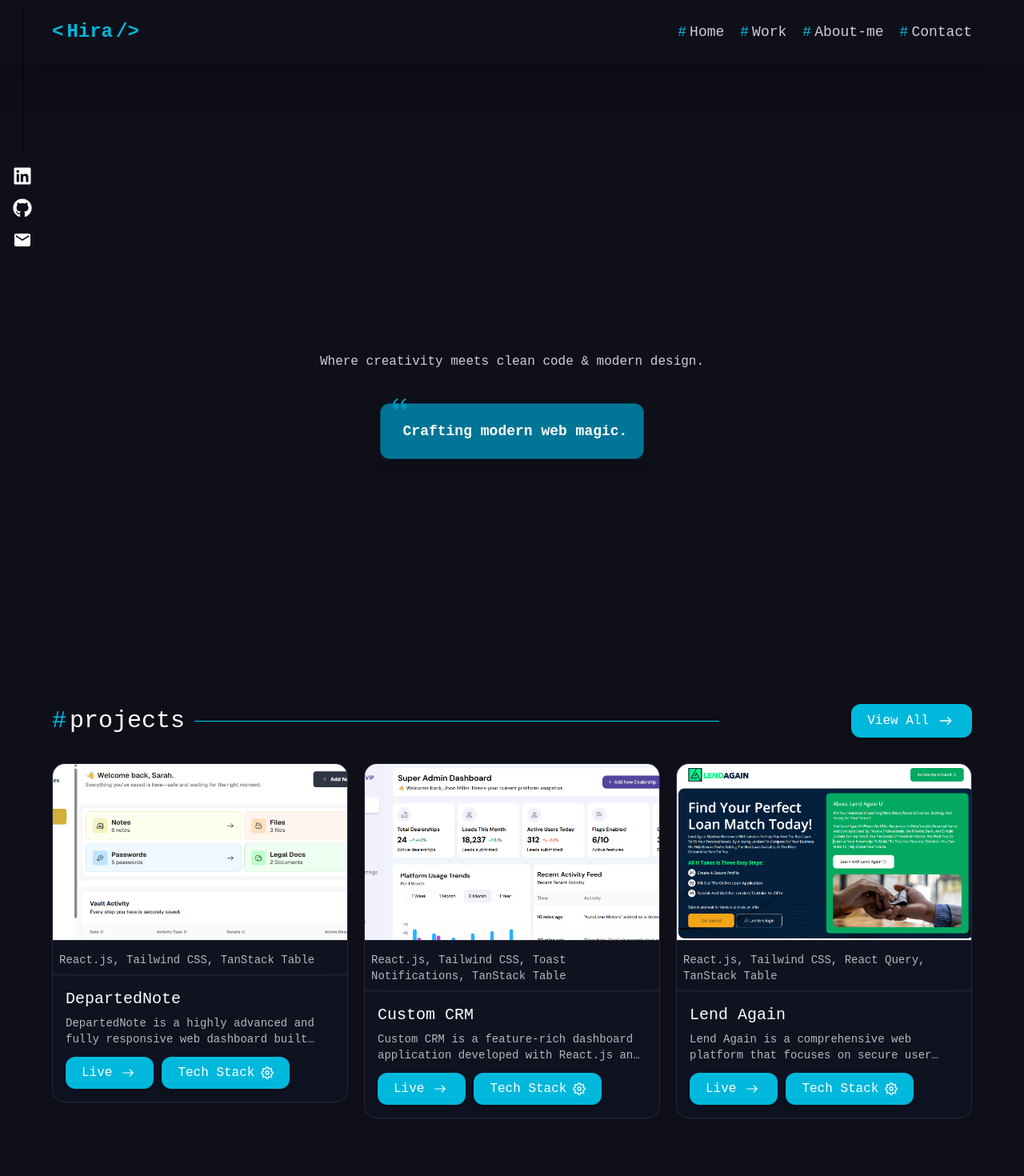
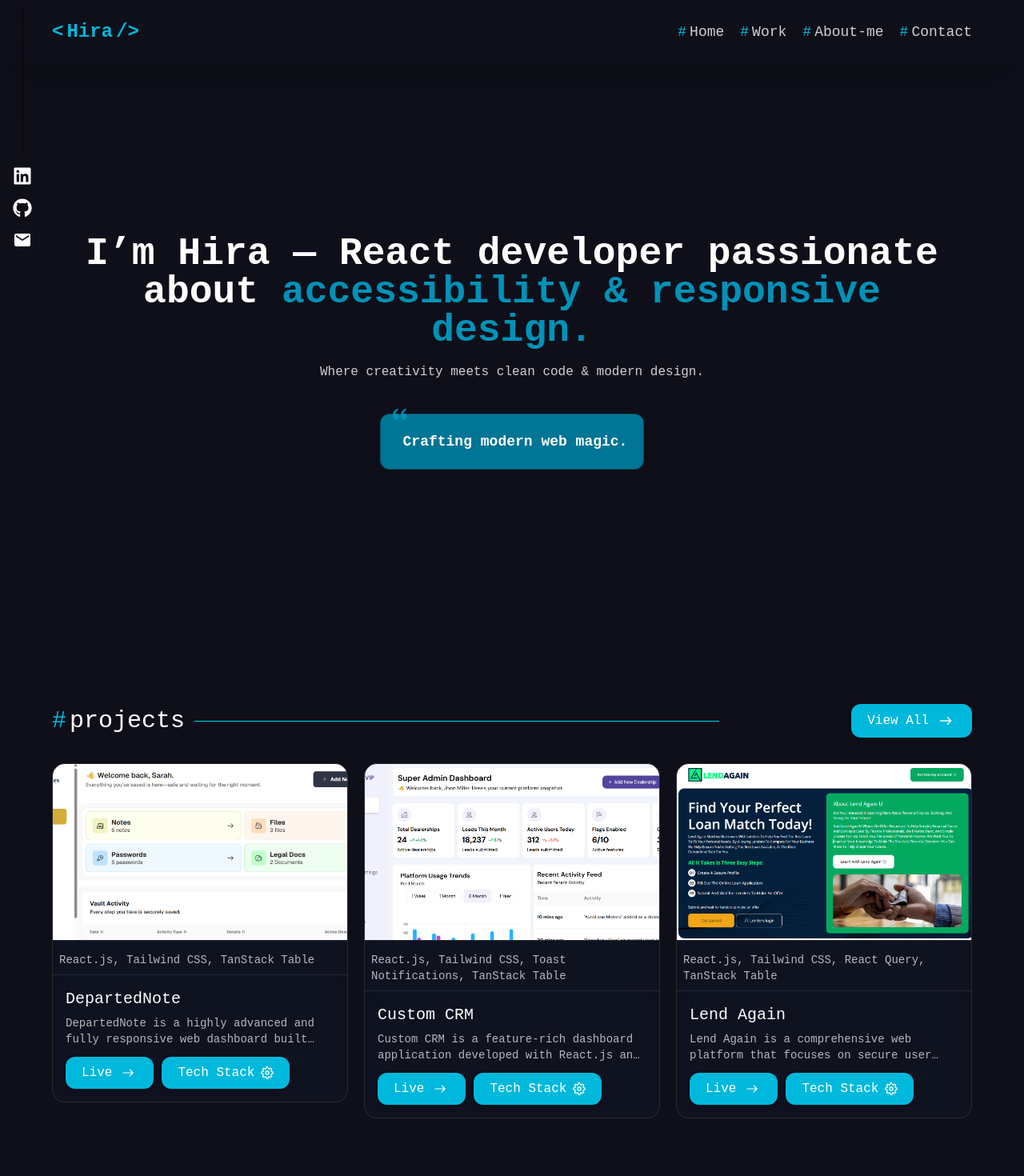
Before and after one commit to HiraBatool191/Portfolio, a React (Vite) app: page / in a window 1280 px wide. Shown: the top 1470 px of the page at 80% size. Built offline with nearby package versions, Linux system fonts and the light colour scheme.

Commit message:
push request

```diff
--- a/src/App.css
+++ b/src/App.css
@@ -15,67 +15,30 @@ body{
 :root {
   --primary-color: #fff;
   --secondary-color: black;
+}.section {
+  opacity: 0;
+  transition: all 0.8s ease;
 }
 
-
-
-
-
-
-
-
-.typewriter {
-  overflow: hidden;
-  display: inline-block;
-  white-space: nowrap;
-  width: 0%;
-  animation: typing 3s steps(40, end) forwards, blink 0.7s step-end infinite;
+/* directions */
+.top {
+  transform: translateY(-60px);
 }
 
-.delay-0 { animation-delay: 0s, 0s; }
-.delay-1 { animation-delay: 3s, 3s; }
-
-.delay-2 { animation-delay: 0s, 0s; }
-.delay-3 { animation-delay: 1s, 1s; }
-.delay-4 { animation-delay: 3s, 3s; }
-.delay-5 { animation-delay: 5s, 5s; }
-.delay-6 { animation-delay: 7s, 7s; }
-
-@keyframes typing {
-  from {
-    width: 0%;
-    visibility: visible;
-  }
-  to { width: 100%; }
+.bottom {
+  transform: translateY(60px);
 }
 
-@keyframes blink {
-  50% { border-color: transparent; }
+.left {
+  transform: translateX(-60px);
 }
 
-
-@keyframes bounce-x {
-  0%, 100% {
-    transform: translateX(0);
-  }
-  50% {
-    transform: translateX(6px);
-  }
+.right {
+  transform: translateX(60px);
 }
 
-.animate-bounce-x {
-  animation: bounce-x 1s infinite;
+/* when visible */
+.show {
+  opacity: 1;
+  transform: translate(0, 0);
 }
-
-
-.animated-bg {
-  background: linear-gradient(-45deg, #a955f748, #302b63, #24243e, rgba(107, 17, 203, 0.418));
-  background-size: 400% 400%;
-  animation: gradientBG 12s ease infinite;
-}
-
-@keyframes gradientBG {
-  0% { background-position: 0% 50%; }
-  50% { background-position: 100% 50%; }
-  100% { background-position: 0% 50%; }
-}
--- a/src/App.jsx
+++ b/src/App.jsx
@@ -1,17 +1,19 @@
-import { useState } from 'react'
-import reactLogo from './assets/react.svg'
-import viteLogo from '/vite.svg'
-import './App.css'
-import Routers from './Routers'
+import { useState } from "react";
+import "./App.css";
+import Routers from "./Routers";
+import useScrollAnimation from "./useScrollAnimation";
 
 function App() {
-  const [count, setCount] = useState(0)
+  const [count, setCount] = useState(0);
+
+  // 👇 scroll animation hook add kiya
+  useScrollAnimation();
 
   return (
     <>
-     <Routers/>
+      <Routers />
     </>
-  )
+  );
 }
 
-export default App
+export default App;
--- a/src/components/About/About.jsx
+++ b/src/components/About/About.jsx
@@ -5,7 +5,7 @@ import SkillsImgs from "./SkillsImgs";
 const About = () => {
   return (
     <>
-      <div className="text-primary relative overflow-hidden lg:pt-40 pt-30 lg:pb-10 pb-5 px-2.5 md:px-2.5">
+      <div className="text-primary relative overflow-hidden lg:pt-25 pt-30 lg:pb-10 pb-5 px-2.5 md:px-2.5">
         <div className="container">
           <div className="lg:mb-8 mb-5">
             <h3 className="lg:text-[32px] text-2xl mb-2">
--- a/src/components/About/SkillsImgs.jsx
+++ b/src/components/About/SkillsImgs.jsx
@@ -70,7 +70,7 @@ const SkillsImgs = () => {
         <h3 className="lg:text-2xl text-xl mb-4">
           <span className="text-cyan-500 mr-1">#</span>Skills
         </h3>
-        <div className="grid grid-cols-2 md:grid-cols-3 lg:grid-cols-6 lg:gap-7 md:gap-4 gap-3 items-start ">
+        <div className="section bottom grid grid-cols-2 md:grid-cols-3 lg:grid-cols-6 lg:gap-7 md:gap-4 gap-3 items-start ">
           <SkillsCard skills={skills}/>
         </div>
       </div>
--- a/src/components/Contact/Contact.jsx
+++ b/src/components/Contact/Contact.jsx
@@ -25,7 +25,7 @@ const Contact = () => {
 
   return (
     <>
-      <div className="text-primary lg:pt-40 pt-30 lg:pb-10 pb-5 px-2.5 md:px-2.5">
+      <div className="text-primary lg:pt-25 pt-30 lg:pb-10 pb-5 px-2.5 md:px-2.5">
         <div className="container">
           <div className="lg:mb-8 mb-5">
             <h3 className="lg:text-[32px] text-2xl mb-2">
@@ -34,14 +34,14 @@ const Contact = () => {
             <p className="lg:text-base text-sm">Have an Idea? Let’s Talk!</p>
           </div>
           <div className="flex lg:flex-nowrap flex-wrap items-center gap-5">
-            <div className="lg:flex-1 lg:text-base text-sm">
+            <div className="section left lg:flex-1 lg:text-base text-sm">
               <p>
                 Every pixel matters and every line of code tells a story. If
                 you’re looking for a passionate frontend developer to turn your
                 vision into reality — let’s talk!
               </p>
             </div>
-            <div className="lg:flex-1 ">
+            <div className="section right lg:flex-1 ">
               <div className="grid grid-cols-1 md:grid-cols-2 items-start gap-5">
                  <div className="bg-gray-900/40 backdrop-blur-md border border-white/10 rounded-2xl hover:shadow-lg hover:shadow-cyan-500/30 transition-all duration-300 p-3">
                   <h5 className="mb-1 lg:text-xl text-lg font-semibold">
--- a/src/components/Home/AboutMe.jsx
+++ b/src/components/Home/AboutMe.jsx
@@ -11,7 +11,7 @@ const AboutMe = () => {
       </div>
 
       <div className="grid lg:grid-cols-2 gap-8 items-center">
-        <div className="lg:space-y-5 space-y-2">
+        <div className="section left lg:space-y-5 space-y-2">
           <h3 className="text-xl font-semibold text-cyan-400">
             Frontend Developer
           </h3>
@@ -54,7 +54,7 @@ const AboutMe = () => {
           </div>
         </div>
 
-        <div className="bg-gray-900/40 backdrop-blur-md border border-white/10 rounded-2xl p-6 hover:shadow-lg hover:shadow-cyan-500/30 transition-all duration-300">
+        <div className="section right bg-gray-900/40 backdrop-blur-md border border-white/10 rounded-2xl p-6 hover:shadow-lg hover:shadow-cyan-500/30 transition-all duration-300">
           <h3 className="text-lg font-semibold text-cyan-400 mb-4">
             Quick Info
           </h3>
--- a/src/components/Home/Banner.jsx
+++ b/src/components/Home/Banner.jsx
@@ -6,7 +6,7 @@ const Banner = () => {
   return (
     <div
       className="
-       h-screen pt-30 pb-5 px-2.5 md:px-0 flex flex-col justify-center items-center"
+      section top h-screen pt-30 pb-5 px-2.5 md:px-0 flex flex-col justify-center items-center"
     >
       <div className="container  mx-auto  gap-1 text-center">
         <h1 className="hidden lg:block text-3xl md:text-5xl font-bold mb-4">
--- a/src/components/Home/Projects.jsx
+++ b/src/components/Home/Projects.jsx
@@ -39,7 +39,7 @@ const Projects = () => {
   ];
 
   return (
-    <div className=" pb-15 md:py-20 px-2.5 md:px-0 ">
+    <div className="section bottom pb-15 md:py-20 px-2.5 md:px-0 ">
 
       <div className="container ">
         <div className="flex items-center justify-between mb-8">
--- a/src/components/Home/Skills.jsx
+++ b/src/components/Home/Skills.jsx
@@ -14,10 +14,10 @@ const Skills = () => {
           <div className="lg:block hidden w-full h-[0.5px] bg-cyan-400"></div>
         </div>
         <div className="flex lg:flex-nowrap flex-wrap items-center gap-5">
-          <div className="lg:w-[50%]">
+          <div className="section left lg:w-[50%]">
             <SkillsChart />
           </div>
-          <div className="lg:flex-1 w-full bg-gray-900/40 backdrop-blur-md border border-white/10 rounded-2xl p-5 transition-all duration-300 hover:shadow-lg hover:shadow-cyan-500/30">
+          <div className="section right lg:flex-1 w-full bg-gray-900/40 backdrop-blur-md border border-white/10 rounded-2xl p-5 transition-all duration-300 hover:shadow-lg hover:shadow-cyan-500/30">
 
             <div className=" mb-3">
 
--- a/src/components/Work/SmallProjects.jsx
+++ b/src/components/Work/SmallProjects.jsx
@@ -45,7 +45,7 @@ const SmallProjects = () => {
         <h3 className="lg:text-2xl text-xl mb-4">
           <span className="text-cyan-500 mr-1">#</span>Other Projects
         </h3>
-        <div className="grid grid-cols-1 md:grid-cols-2 lg:grid-cols-3 gap-5 items-start ">
+        <div className="section  top grid grid-cols-1 md:grid-cols-2 lg:grid-cols-3 gap-5 items-start ">
           <ProjectCards projectcard={projectcard} />
         </div>
       </div>
--- a/src/components/Work/Work.jsx
+++ b/src/components/Work/Work.jsx
@@ -46,7 +46,7 @@ const Work = () => {
 
   return (
     <>
-      <div className="text-primary pt-30 pb-5 px-2.5 md:px-0">
+      <div className="text-primary pt-25 pb-5 px-2.5 md:px-0">
         <div className="container">
           <div className="lg:mb-8 mb-5">
             <h3 className="lg:text-[32px] text-2xl mb-2">
@@ -57,7 +57,7 @@ const Work = () => {
           <h3 className="lg:text-2xl text-xl mb-4">
             <span className="text-cyan-500 mr-1">#</span>UI Projects
           </h3>
-          <div className="grid grid-cols-1 md:grid-cols-2 lg:grid-cols-3 gap-5 items-start ">
+          <div className="section top grid grid-cols-1 md:grid-cols-2 lg:grid-cols-3 gap-5 items-start ">
             <ProjectCards projectcard={projectcard} isImg="true" />
           </div>
         </div>
--- /dev/null
+++ b/src/useScrollAnimation.js
@@ -0,0 +1,29 @@
+import { useEffect } from "react";
+import { useLocation } from "react-router-dom";
+
+export default function useScrollAnimation() {
+  const location = useLocation();
+
+  useEffect(() => {
+    const sections = document.querySelectorAll(".section");
+
+    const observer = new IntersectionObserver(
+      (entries, observer) => {
+        entries.forEach((entry) => {
+          if (entry.isIntersecting) {
+            entry.target.classList.add("show");
+
+            observer.unobserve(entry.target);
+          }
+        });
+      },
+      {
+        threshold: 0.2,
+      }
+    );
+
+    sections.forEach((sec) => observer.observe(sec));
+
+    return () => observer.disconnect();
+  }, [location]);
+}
```
